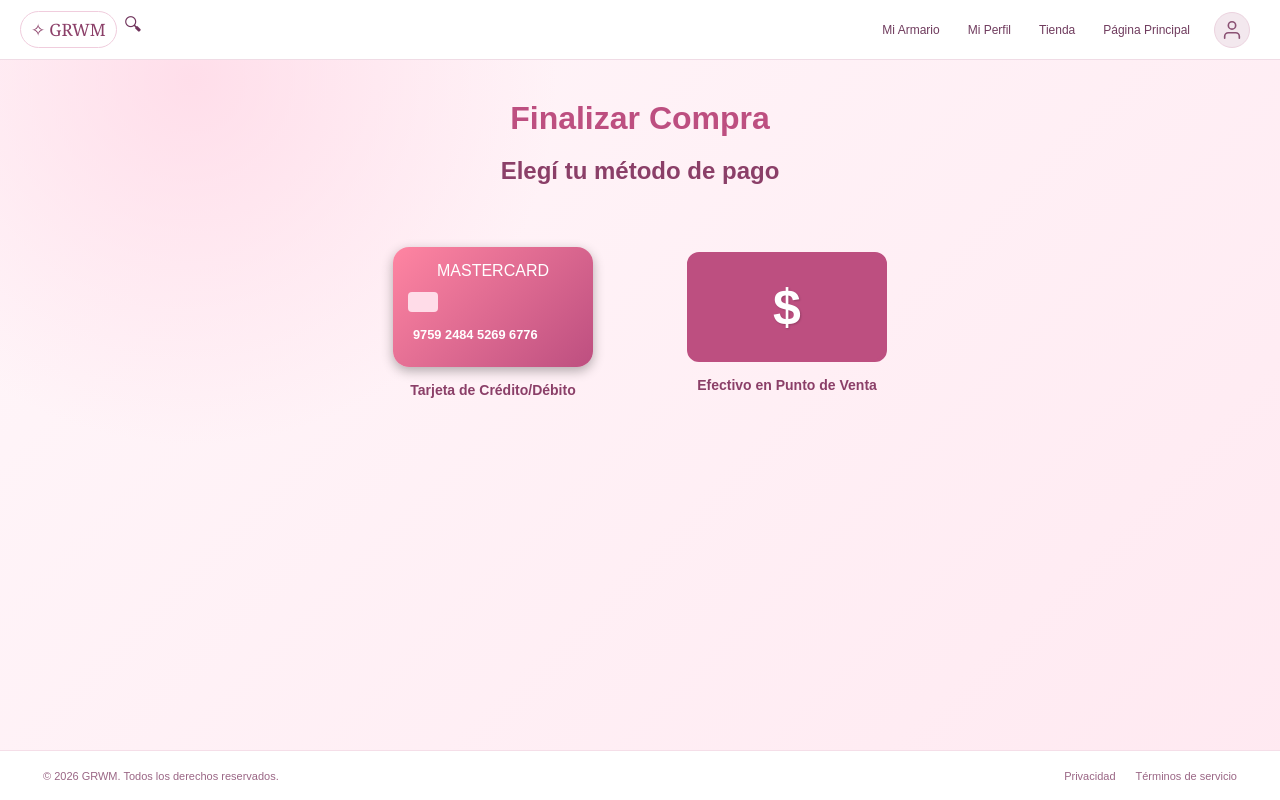
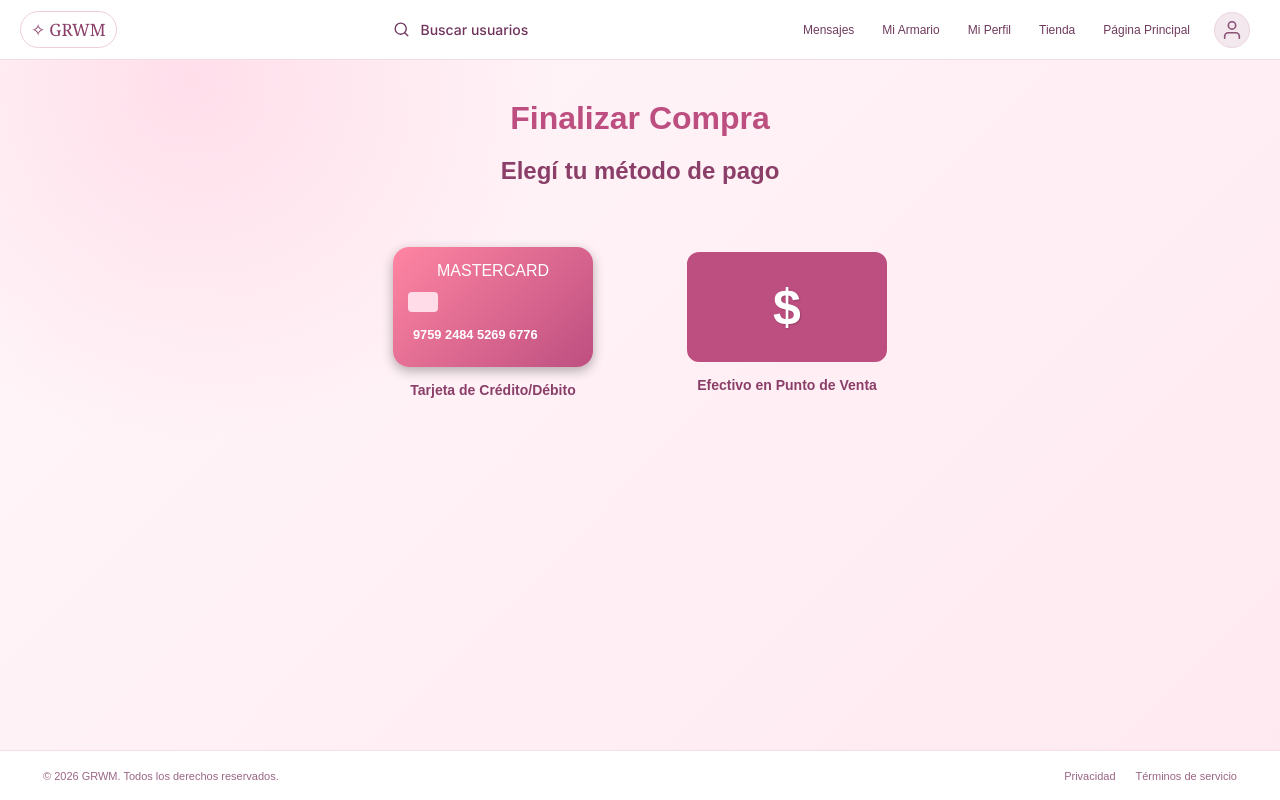
Before and after one commit to lucchesioliviaet36-lang/GRWM-Get-Ready-With-Me-, a React (Vite) app in the folder frontend/: page /pago in a window 1280 px wide. Built offline with nearby package versions, Linux system fonts and the light colour scheme.

Commit message:
agregué lo del chat al header

```diff
--- a/frontend/src/componentes/header/header.css
+++ b/frontend/src/componentes/header/header.css
@@ -44,19 +44,35 @@ body {
 }
 
 .boton-busqueda {
-  background-color: white;
-  padding-bottom: 5px;
+  display: flex;
+  align-items: center;
+  justify-content: center;
+  gap: 9px;
+
+  background: transparent;
   border: none;
   color: #70345c;
+
+  font-family: 'Inter', Arial, sans-serif;
+  font-size: 14px;
+  font-weight: 500;
+
   cursor: pointer;
-  font-size: 18px;
-  margin-right: 58%;
+  margin: 0 15px 0 30px;
+  padding: 10px 12px;
+
+  white-space: nowrap;
+  border-radius: 10px;
+  flex-shrink: 0;
+
+  transition: all 0.2s ease;
 }
 
-.boton-busqueda button {
-  margin-left: 0;
+.boton-busqueda:hover {
+  background-color: #fff0f6;
+  color: #9a4f78;
+  transform: translateY(-2px);
 }
-
 .menu {
   display: flex;
   justify-content: center;
--- a/frontend/src/componentes/header/header.jsx
+++ b/frontend/src/componentes/header/header.jsx
@@ -167,10 +167,27 @@ function Header() {
         type="button"
         onClick={() => navigate("/busqueda")}
       >
-        🔍︎
+        <svg
+          width="19"
+          height="19"
+          viewBox="0 0 24 24"
+          fill="none"
+          stroke="currentColor"
+          strokeWidth="1.7"
+          strokeLinecap="round"
+          strokeLinejoin="round"
+        >
+          <circle cx="11" cy="11" r="7" />
+          <path d="m20 20-4-4" />
+        </svg>
+        Buscar usuarios
       </button>
 
       <nav className="menu">
+
+        <button onClick={() => navigate("/Chat")}>
+          Mensajes
+        </button>
 
         <button onClick={() => navigate("/miArmario")}>
           Mi Armario
```
Also changed, not shown: 1 other file (tests, documents, lock files or other folders).
